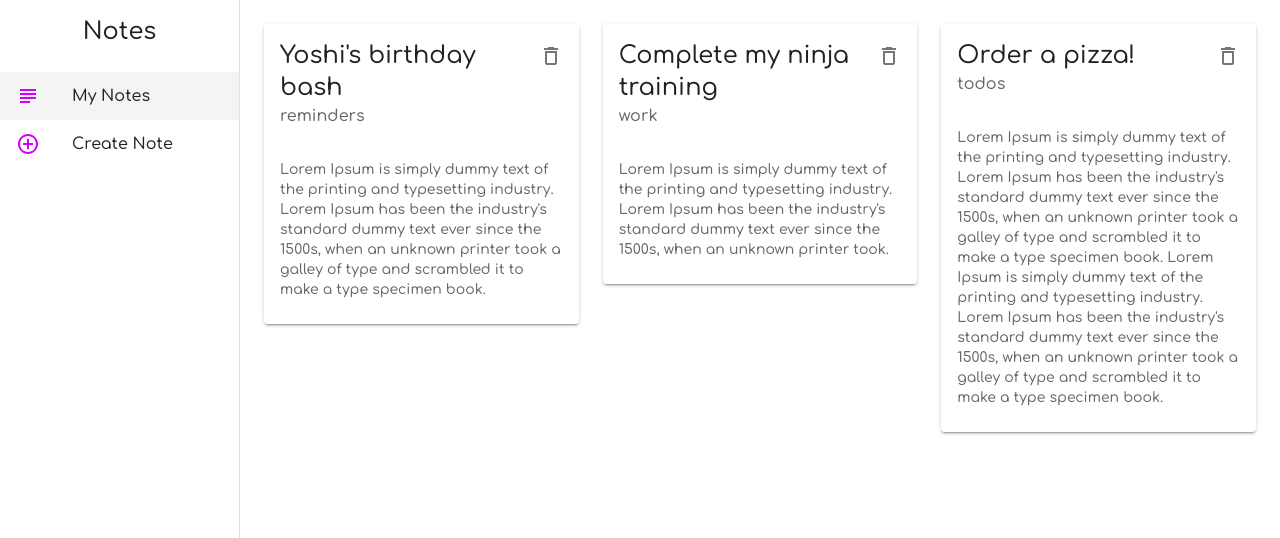
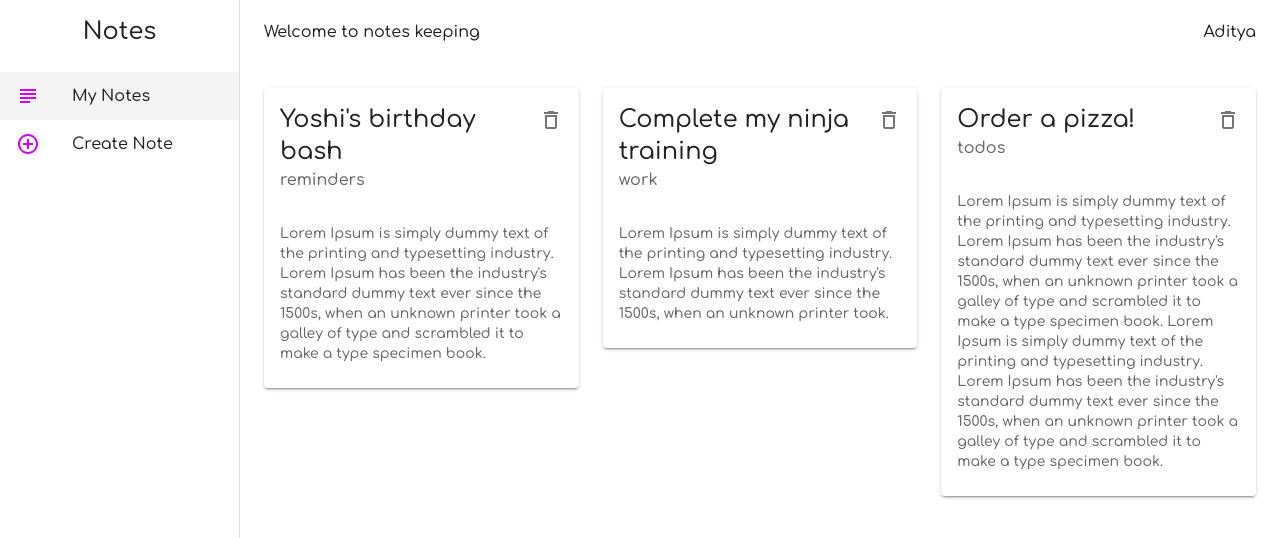
Before and after one commit to RaulLit/Material-UI-Tutorial, a React (Create React App) app: page / in a window 1280 px wide. Shown: the top 538 px of the page. Built offline with nearby package versions, Linux system fonts and the light colour scheme; data requests are answered from the project's data file.

Commit message:
app bar complete

```diff
--- a/src/components/Layout.js
+++ b/src/components/Layout.js
@@ -1,11 +1,14 @@
 import { AddCircleOutlineOutlined, SubjectOutlined } from "@mui/icons-material";
 import {
+  AppBar,
+  Container,
   Drawer,
   List,
   ListItem,
   ListItemButton,
   ListItemIcon,
   ListItemText,
+  Toolbar,
   Typography,
 } from "@mui/material";
 import { useLocation, useNavigate } from "react-router-dom";
@@ -39,6 +42,20 @@ export const Layout = ({ children }) => {
         display: "flex",
       }}
     >
+      <AppBar
+        sx={{
+          width: `calc(100% - ${drawerWidth}px)`,
+          background: (theme) => theme.palette.background.default,
+          color: (theme) => theme.palette.text.primary,
+        }}
+        elevation={0}
+      >
+        <Toolbar>
+          <Typography sx={{ flexGrow: 1 }}>Welcome to notes keeping</Typography>
+          <Typography>Aditya</Typography>
+        </Toolbar>
+      </AppBar>
+
       <Drawer
         anchor="left"
         sx={{
@@ -80,7 +97,7 @@ export const Layout = ({ children }) => {
           ))}
         </List>
       </Drawer>
-      <div style={{ flexGrow: 1 }}>{children}</div>
+      <div style={{ flexGrow: 1, marginTop: "4rem" }}>{children}</div>
     </div>
   );
 };
```
